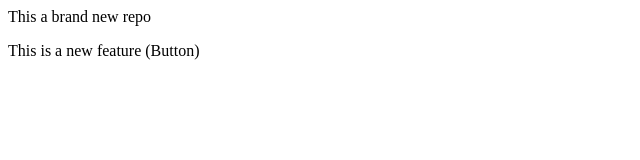
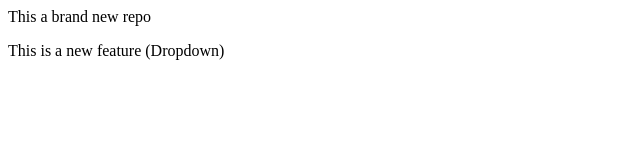
Before and after one commit to Flash019/modernRepo, a plain HTML site: page index.html in a window 1280 px wide. Shown: the full height of the page, 0-640 px from the left. Drawn offline with Linux system fonts and the light colour scheme.

Commit message:
Add Dropdown

```diff
--- a/index.html
+++ b/index.html
@@ -1,2 +1,2 @@
 <p> This a brand new repo </p>
-<p> This is a new feature (Button)</p>
+<p> This is a new feature (Dropdown)</p>
```
